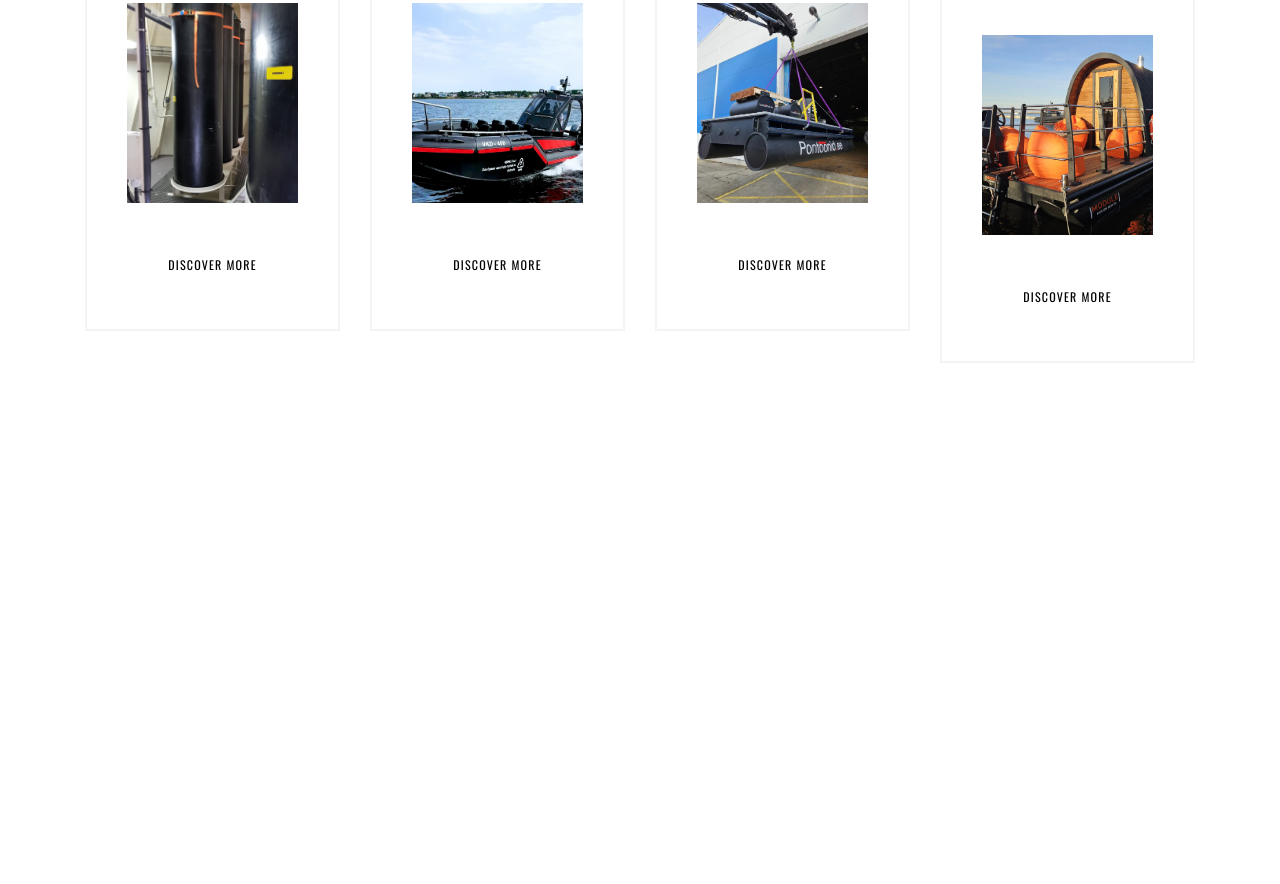
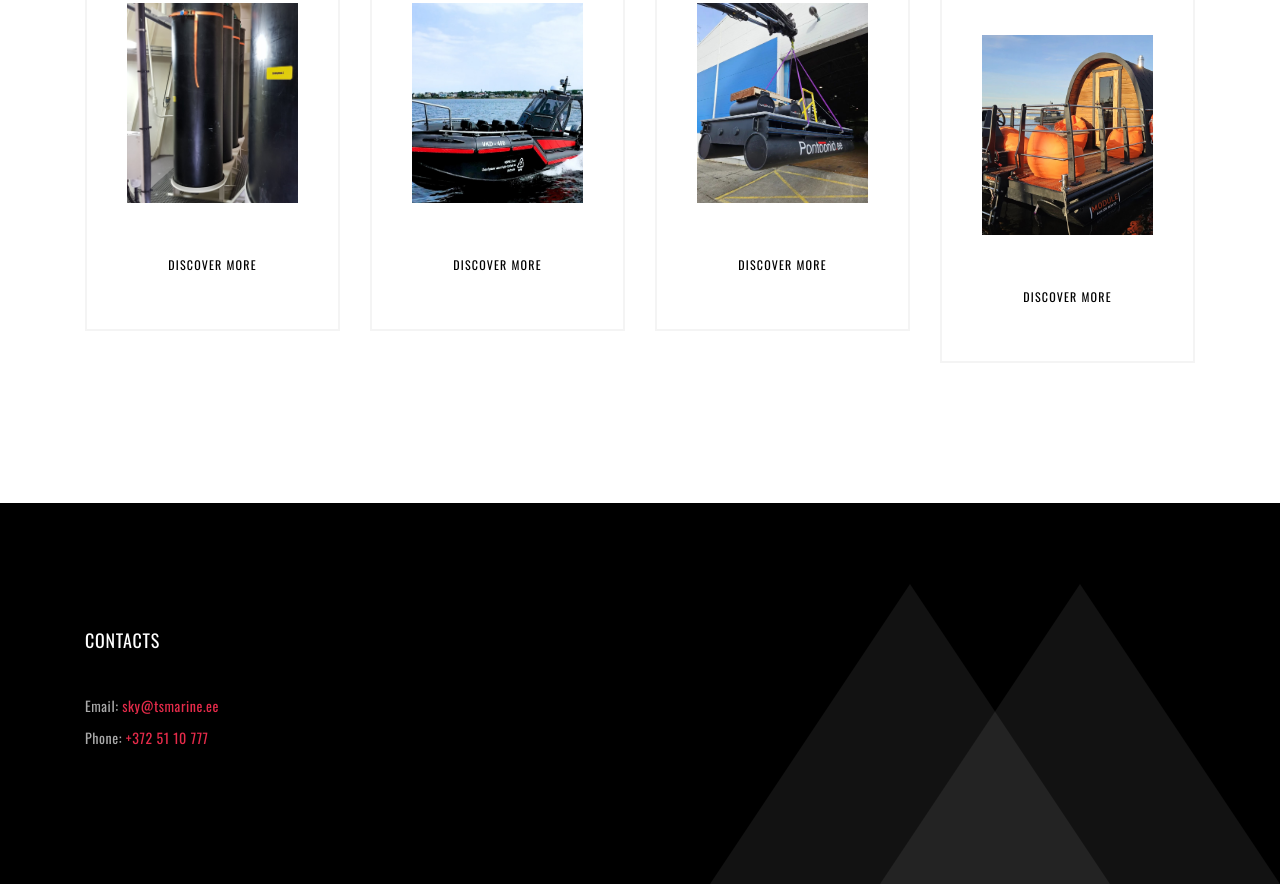
Before and after one commit to AnastassiaEE/services, a plain HTML site: page index.html in a window 1280 px wide. Shown: the part 754-1638 px from the top of the page. Before the commit the page ends 1257 px from the top, so only its background shows below. Drawn offline with nearby package versions, Linux system fonts and the light colour scheme.

Commit message:
Added footer with contacts.

```diff
--- a/index.html
+++ b/index.html
@@ -165,6 +165,21 @@
       </div>
     </section>
   </main>
+  <footer class="footer">
+    <div class="footer__shape"></div>
+    <div class="footer__shape"></div>
+    <div class="container">
+      <div class="row">
+        <div class="col-sm-12">
+          <div class="footer__sidebar">
+            <h4 class="footer__title">Contacts</h4>
+            <p class="footer__text">Email: <a href="mailto:sky@tsmarine.ee" class="footer__link">sky@tsmarine.ee</a></p>
+            <p class="footer__text">Phone: <a href="tel:+3725110777" class="footer__link">+372 51 10 777</a></p>
+          </div>
+        </div>
+      </div>
+    </div>
+  </footer>
 </body>
 
 </html>
--- a/style.css
+++ b/style.css
@@ -13,9 +13,6 @@ body {
   font-size: 16px;
   font-family: 'Oswald', sans-serif;
   font-weight: 400;
-}
-
-main {
 }
 
 .banner {
@@ -179,6 +176,10 @@ main {
   color: inherit !important;
 }
 
+.service__link-button:hover {
+  color: #e62b4a;
+}
+
 .service__link-button {
   font-size: 12px;
   letter-spacing: 1.2px;
@@ -192,8 +193,50 @@ main {
   -moz-transition: all ease 400ms;
 }
 
-.service__link-button:hover {
+.footer {
+  background-color: #000;
+  position: relative;
+  padding: 130px 0;
+}
+
+.footer__title {
+  font-size: 18px;
+  letter-spacing: 0.72px;
+  color: #fff;
+  line-height: 0.8;
+  margin-bottom: 43px;
+  font-weight: 400;
+  text-transform: uppercase;
+}
+
+.footer__text {
+  font-size: 14px;
+  letter-spacing: 0.56px;
+  color: #aaaaaa;
+}
+
+.footer__link {
   color: #e62b4a;
+  text-decoration: none;
+}
+
+.footer__shape {
+  width: 0;
+  height: 0;
+  position: absolute;
+  border-left: 200px solid transparent;
+  border-right: 200px solid transparent;
+  border-bottom: 300px solid rgba(255, 255, 255, 0.07); /* Полупрозрачный треугольник */
+}
+
+.footer__shape:nth-of-type(1) {
+  bottom: 0;
+  right: 0;
+}
+
+.footer__shape:nth-of-type(2) {
+  bottom: 0;
+  right: 170px;
 }
 
 .container {
```
